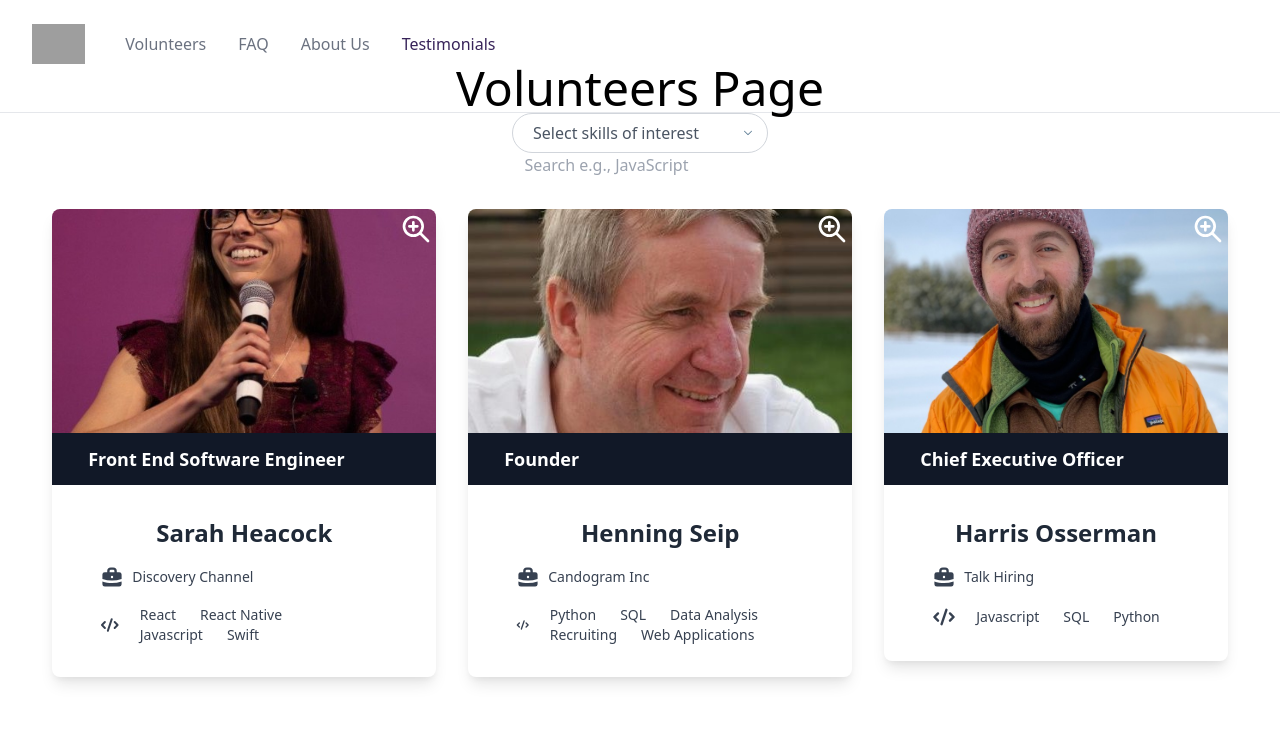
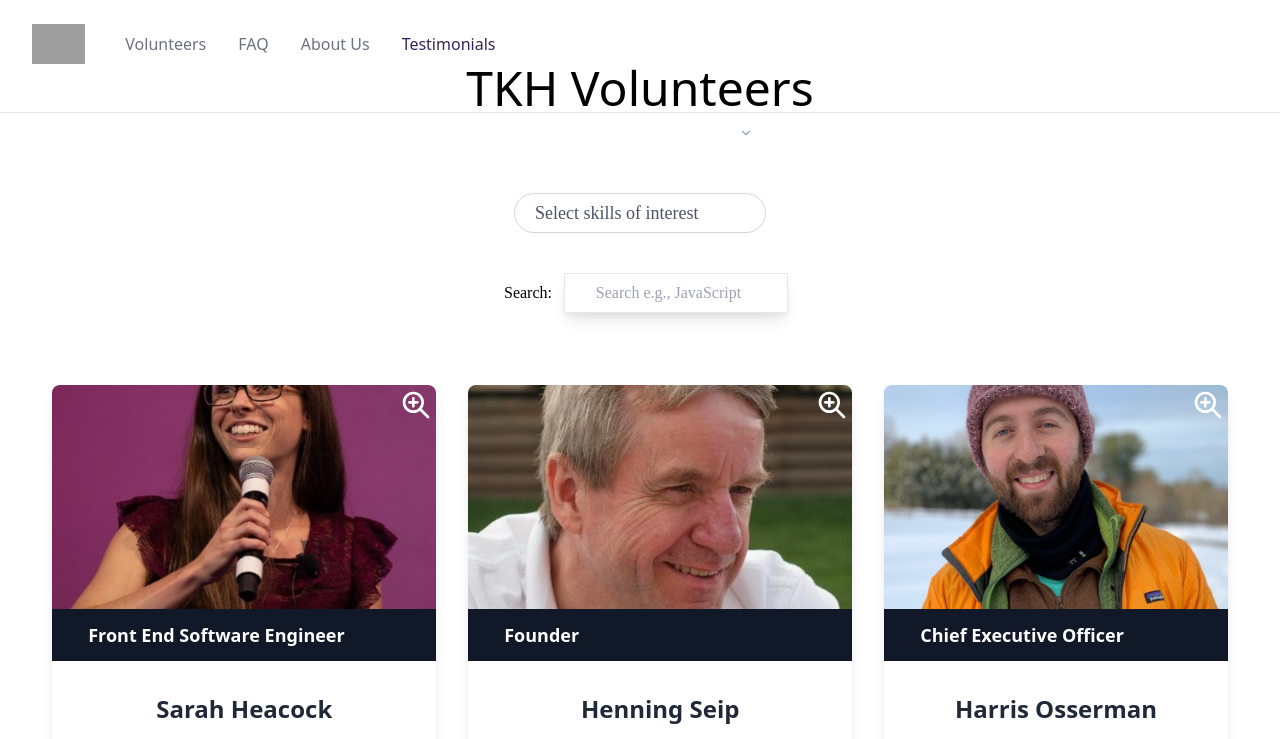
Before and after one commit to shafeeshafee/tkh-volunteer-overhaul, a React (Create React App) app: page /volunteers in a window 1280 px wide. Shown: the top 739 px of the page. Built offline with nearby package versions, Linux system fonts and the light colour scheme; grey boxes are pictures that could not be loaded.

Commit message:
search bar customized

```diff
--- a/src/screens/Volunteers.jsx
+++ b/src/screens/Volunteers.jsx
@@ -28,7 +28,7 @@ const Volunteers = () => {
 
 			const selectedSkill = document.getElementById("skillSelect").value;
 			console.log("Selected Skill: " + selectedSkill);
-			if(currentVolunteerIsRelevant && volunteerInfoBank.includes(selectedSkill)) {
+			if (currentVolunteerIsRelevant && volunteerInfoBank.includes(selectedSkill)) {
 				console.log("Making this volunteer visible as they are relevant");
 				volunteerInfo.style.display = "block";
 			} else {
@@ -41,10 +41,10 @@ const Volunteers = () => {
 	return (
 		<div>
 			<Navbar />
-			<h1 className="text-5xl">Volunteers Page</h1>
+			<h1 className="text-5xl">TKH Volunteers</h1>
 			<hr />
 			{/* dropdown */}
-			<div className="relative inline-flex">
+			<div className="relative inline-flex pt-20">
 				<svg className="w-2 h-2 absolute top-0 right-0 m-4 pointer-events-none" xmlns="http://www.w3.org/2000/svg" viewBox="0 0 412 232">
 					<path
 						d="M206 171.144L42.678 7.822c-9.763-9.763-25.592-9.763-35.355 0-9.763 9.764-9.763 25.592 0 35.355l181 181c4.88 4.882 11.279 7.323 17.677 7.323s12.796-2.441 17.678-7.322l181-181c9.763-9.764 9.763-25.592 0-35.355-9.763-9.763-25.592-9.763-35.355 0L206 171.144z"
@@ -52,9 +52,16 @@ const Volunteers = () => {
 						fill-rule="nonzero"
 					/>
 				</svg>
-				<select id="skillSelect" defaultValue="" onChange={updateAvailableVolunteers} className="border border-gray-300 rounded-full text-gray-600 h-10 pl-5 pr-10 bg-white hover:border-gray-400 focus:outline-none appearance-none">
-					<option value="">Select skills of interest</option>
-					<option value="javascript">Javascript</option>
+				<select
+					id="skillSelect"
+					defaultValue=""
+					onChange={updateAvailableVolunteers}
+					className="border font-headings text-lg border-gray-300 rounded-full text-gray-600 h-10 pl-5 pr-10 bg-white hover:border-gray-400 focus:outline-none appearance-none"
+				>
+					<option value="" selected="selected" disabled hidden>
+						Select skills of interest
+					</option>
+					<option value="javascript">JavaScript</option>
 					<option value="c++">C++</option>
 					<option value="python">Python</option>
 					<option value="sql">SQL</option>
@@ -63,17 +70,24 @@ const Volunteers = () => {
 					<option value="behaviorial interviews">Behavioral Interview Prep</option>
 				</select>
 			</div>
-			<br/>
+			<br />
 			{/* Search component goes below */}
-			<input id="volunterSearchCriteria" onChange={updateAvailableVolunteers} type="search" placeholder="Search e.g., JavaScript" />
+			<div className="flex justify-center items-center font-headings">
+				<p className="mx-3">Search:</p>
+				<input
+					className="border shadow-lg h-10 w-56 text-center my-10"
+					id="volunterSearchCriteria"
+					onChange={updateAvailableVolunteers}
+					type="search"
+					placeholder="Search e.g., JavaScript"
+				/>
+			</div>
 
 			{/* List of volunteers below */}
 			<ul className="flex justify-center flex-wrap" id="relevantVoluteersLst">
-				{
-					volunteers.technical.map ( vol => {
-						return <VolunteerCard volunteer={vol} />
-					})
-				}
+				{volunteers.technical.map((vol) => {
+					return <VolunteerCard volunteer={vol} />;
+				})}
 			</ul>
 		</div>
 	);
```
